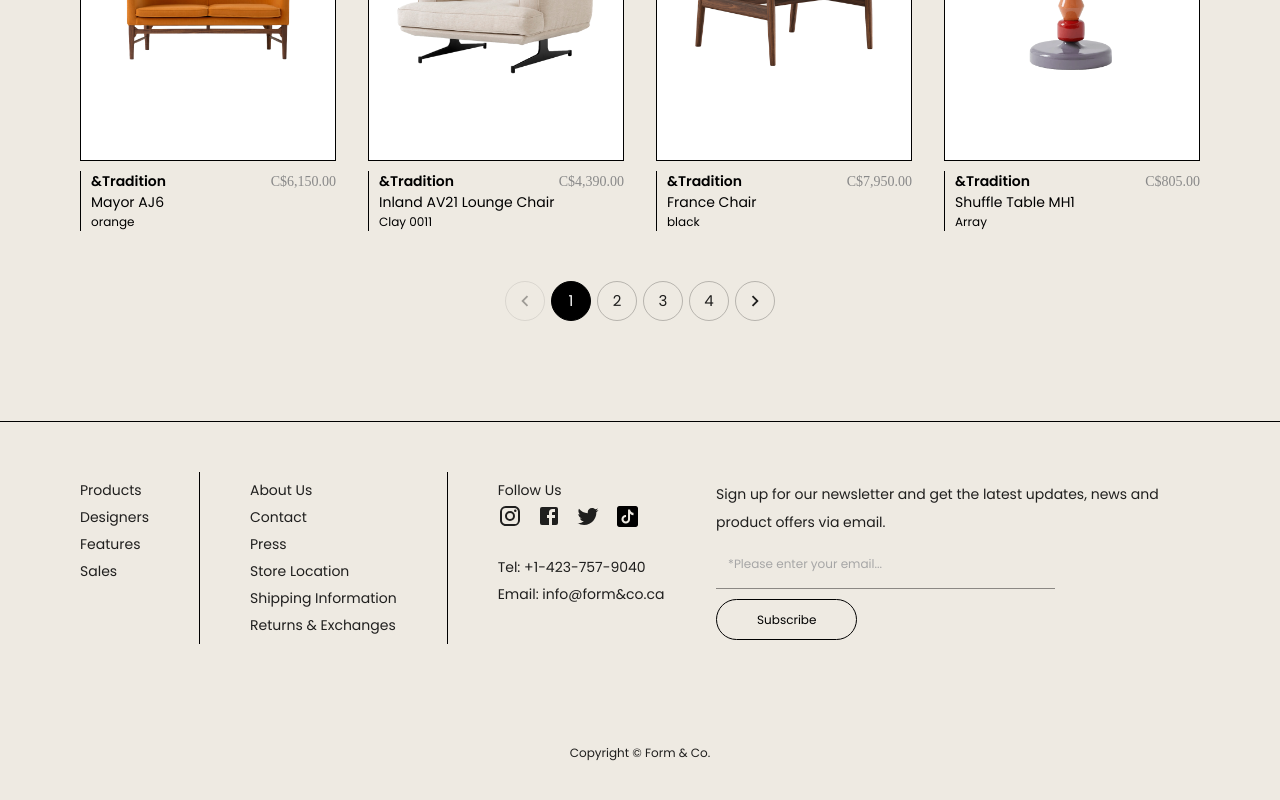
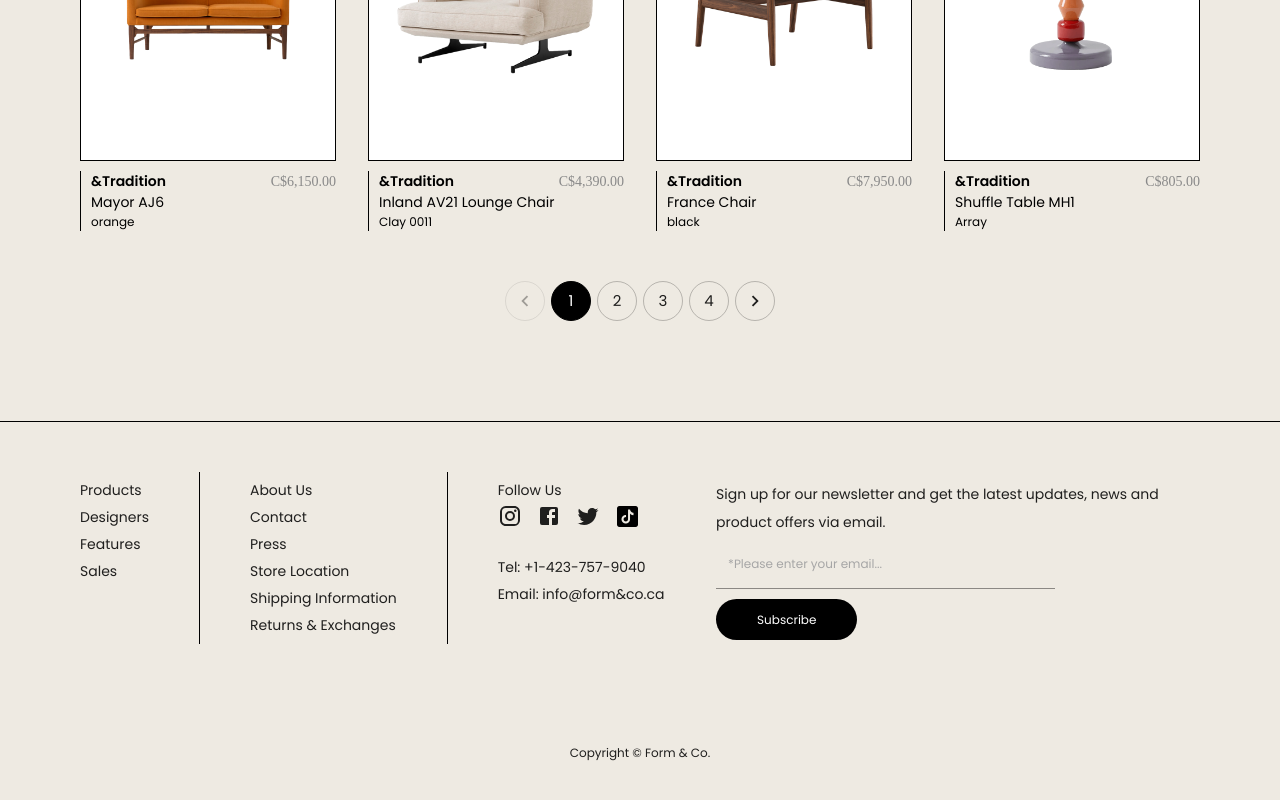
Before and after one commit to RuitongZ/form-co., a React (Create React App) app: page /products in a window 1280 px wide. Shown: the part 1754-2554 px from the top of the page. Built offline with nearby package versions, Linux system fonts and the light colour scheme.

Commit message:
ui changes

```diff
--- a/src/ui/EmailSubscribeForm.js
+++ b/src/ui/EmailSubscribeForm.js
@@ -120,7 +120,7 @@ function EmailScribeForm() {
       <CustomButton
         type='submit'
         btnName='Subscribe'
-        color='black'
+        color='white'
         onClick={handleSubmit}
       />
 
--- a/src/ui/Pagination.js
+++ b/src/ui/Pagination.js
@@ -21,6 +21,7 @@ function CustomPagination() {
 
   const handlePageChange = (event, value) => {
     dispatch(setCurrentPage(value));
+    window.scrollTo({ top: 150, behavior: 'smooth' });
   };
 
   return (
```
